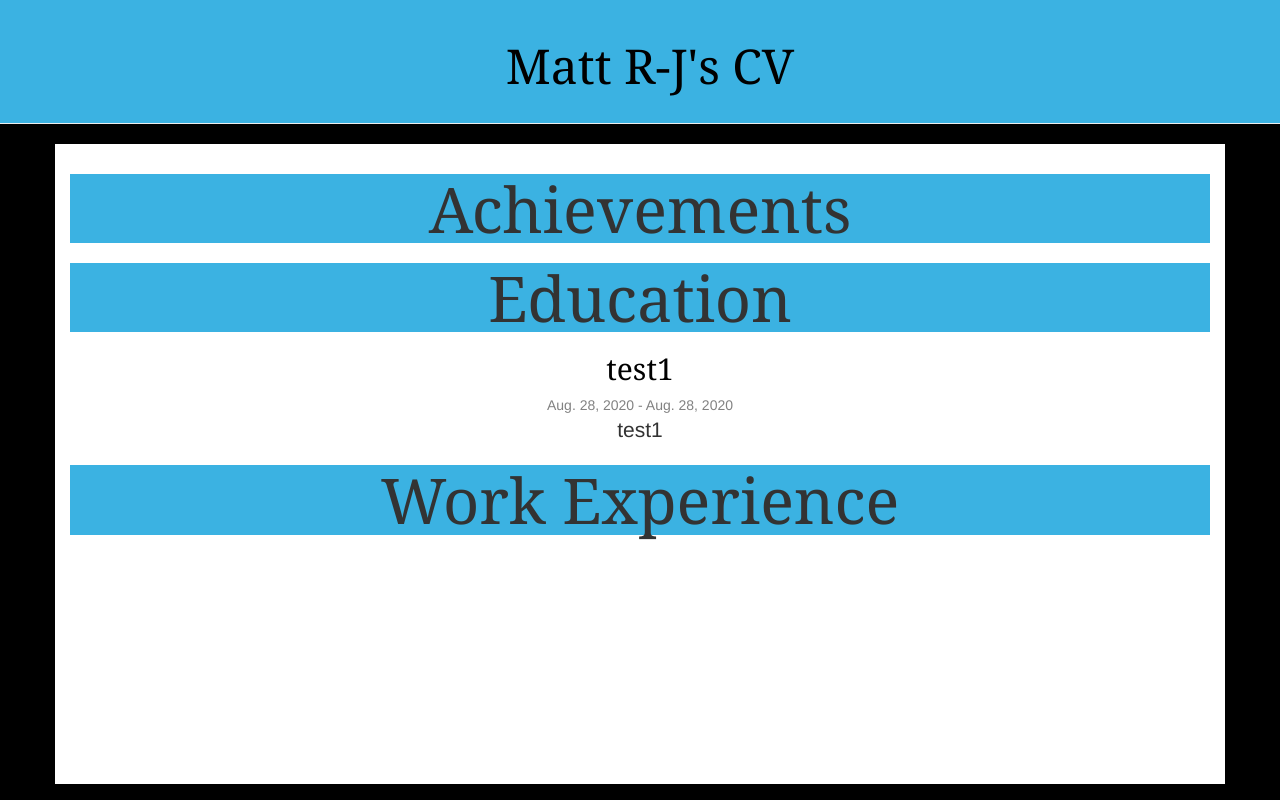
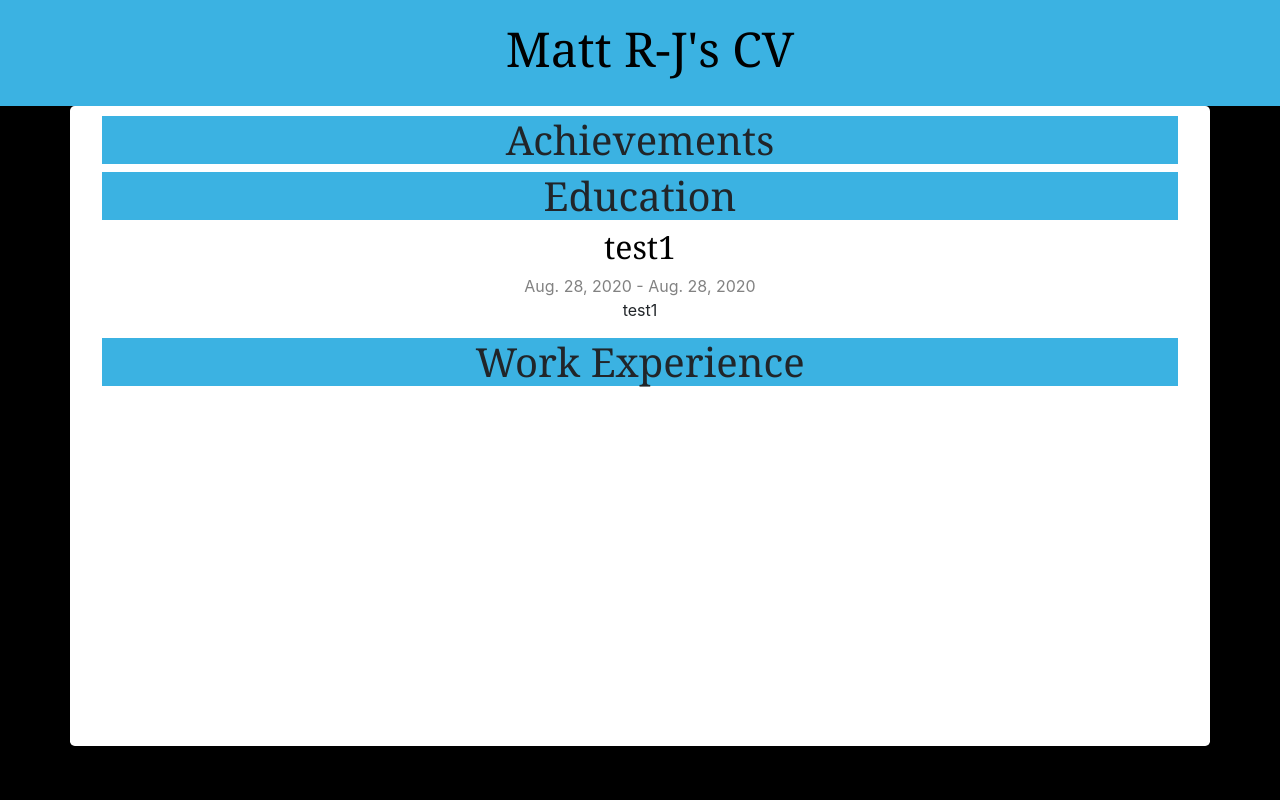
Before and after one commit to mattylyd/Bridging-Coursework, a Django app: page /post in a window 1280 px wide. Run offline with Django 3.2, Linux system fonts and the light colour scheme; data comes from the database, SQL or seed files in the repository; some libraries are stand-ins or nearby versions.

Commit message:
Getting up to date for python anywhere

```diff
--- a/blog/templates/blog/base.html
+++ b/blog/templates/blog/base.html
@@ -2,8 +2,7 @@
 <html>
     <head>
         <title>Matt R-J's CV</title>
-        <link rel="stylesheet" href="https://maxcdn.bootstrapcdn.com/bootstrap/3.2.0/css/bootstrap.min.css">
-        <link rel="stylesheet" href="https://maxcdn.bootstrapcdn.com/bootstrap/3.2.0/css/bootstrap-theme.min.css">
+        <link rel="stylesheet" href="https://stackpath.bootstrapcdn.com/bootstrap/4.3.1/css/bootstrap.min.css" integrity="sha384-ggOyR0iXCbMQv3Xipma34MD+dH/1fQ784/j6cY/iJTQUOhcWr7x9JvoRxT2MZw1T" crossorigin="anonymous">
         <link href='https://fonts.googleapis.com/css?family=Lobster&subset=latin,latin-ext' rel='stylesheet' type='text/css'>
         <link rel="stylesheet" href="{% static 'css/blog.css' %}">
     </head>
--- a/blog/templates/blog/index.html
+++ b/blog/templates/blog/index.html
@@ -4,8 +4,7 @@
 <head>
     <meta charset="UTF-8">
     <title>Matt R-J's CV</title>
-    <link rel="stylesheet" href="//maxcdn.bootstrapcdn.com/bootstrap/3.2.0/css/bootstrap.min.css">
-    <link rel="stylesheet" href="//maxcdn.bootstrapcdn.com/bootstrap/3.2.0/css/bootstrap-theme.min.css">
+    <link rel="stylesheet" href="https://stackpath.bootstrapcdn.com/bootstrap/4.3.1/css/bootstrap.min.css" integrity="sha384-ggOyR0iXCbMQv3Xipma34MD+dH/1fQ784/j6cY/iJTQUOhcWr7x9JvoRxT2MZw1T" crossorigin="anonymous">
     <link rel="stylesheet" href="{% static 'css/blog.css' %}">
 </head>
 <body>
```
